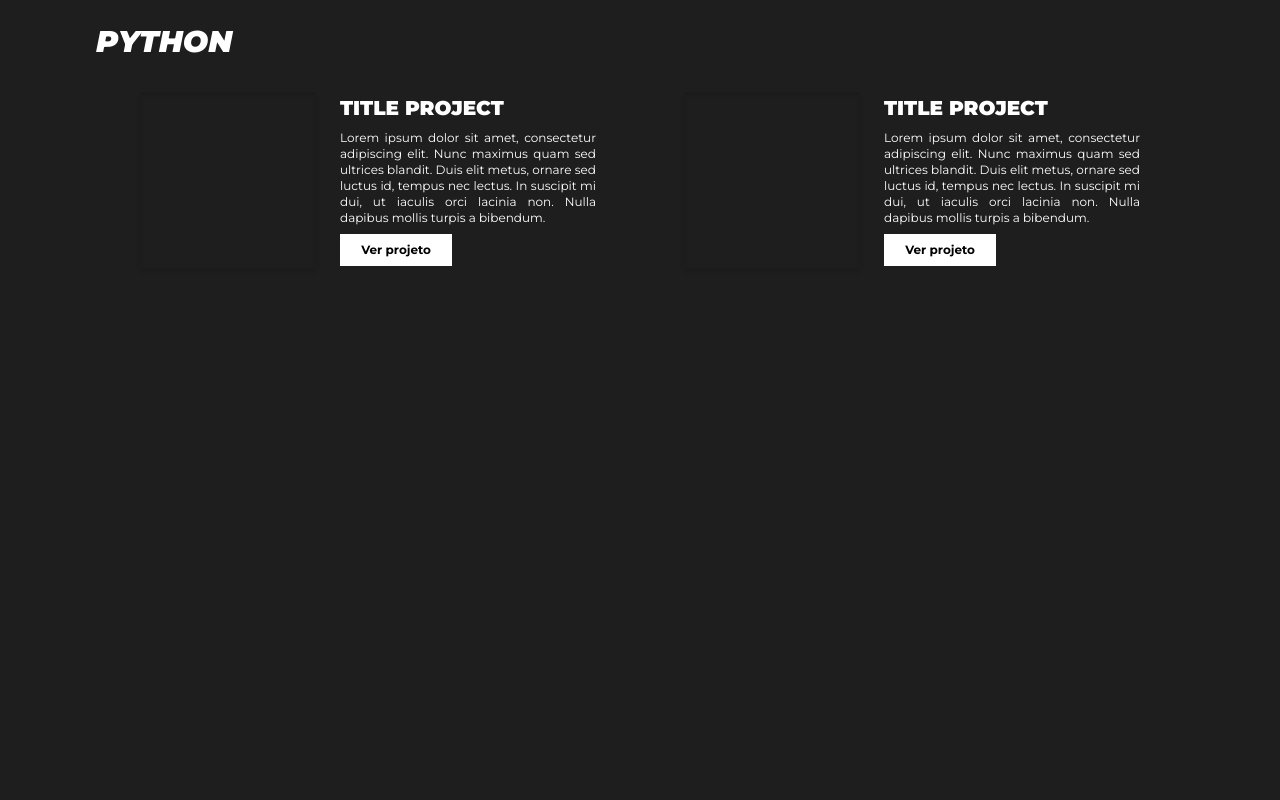
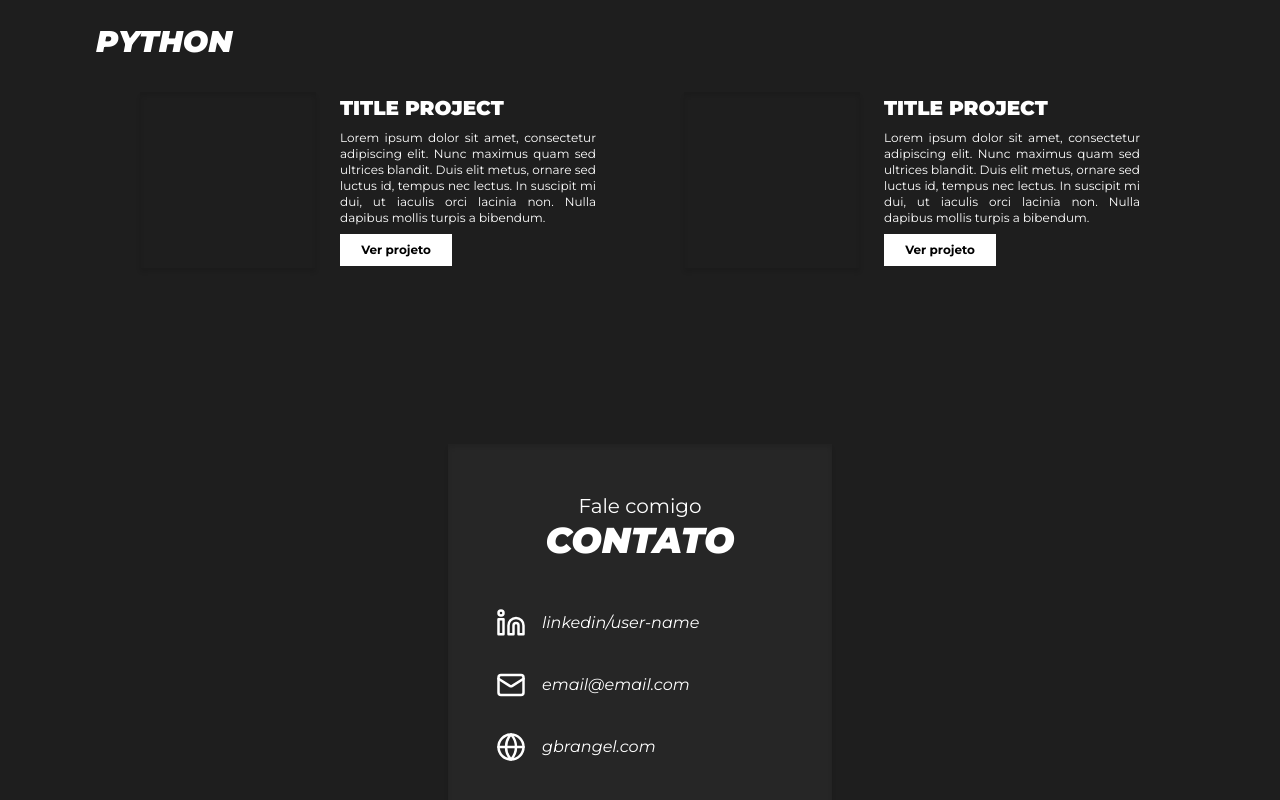
Before and after one commit to yure07/rangel-portfolio, a React (Vite) app: page / in a window 1280 px wide. Shown: the part 1989-2789 px from the top of the page. Before the commit the page ends 2337 px from the top, so only its background shows below. Built offline with nearby package versions, Linux system fonts and the light colour scheme.

Commit message:
feat: create contact section

```diff
--- a/src/App.tsx
+++ b/src/App.tsx
@@ -1,4 +1,5 @@
 import { About } from "./components/About";
+import { Contact } from "./components/Contact";
 import { Header } from "./components/Header";
 import { Home } from "./components/Home";
 import { Projects } from "./components/Projects";
@@ -10,6 +11,7 @@ function App() {
      <Home/>
      <About/>
      <Projects/>
+     <Contact/>
     </>
   )
 }
--- /dev/null
+++ b/src/components/Contact/index.tsx
@@ -0,0 +1,24 @@
+import { LinkedinIcon, MailIcon, GlobeIcon } from 'lucide-react'
+
+export const Contact = () => {
+  return(
+    <section className="flex flex-col items-center w-80 lg:w-96 h-96 bg-[#262626] shadow-portfolio mt-24 mx-auto text-white py-12 px-12 text-center">
+      <div>
+        <span className="text-xl">Fale comigo</span>
+        <h1 className="font-black italic uppercase text-4xl">contato</h1>
+      </div>
+      <div className="flex flex-row items-center self-start italic text-base mt-12 gap-4">
+        <LinkedinIcon size={30}/>
+        <span>linkedin/user-name</span>
+      </div>
+      <div className="flex flex-row items-center self-start italic text-base my-8 gap-4">
+        <MailIcon size={30}/>
+        <span>email@email.com</span>
+      </div>
+      <div className="flex flex-row items-center self-start italic text-base gap-4">
+        <GlobeIcon size={30}/>
+        <span>gbrangel.com</span>
+      </div>
+    </section>
+  )
+}
```
